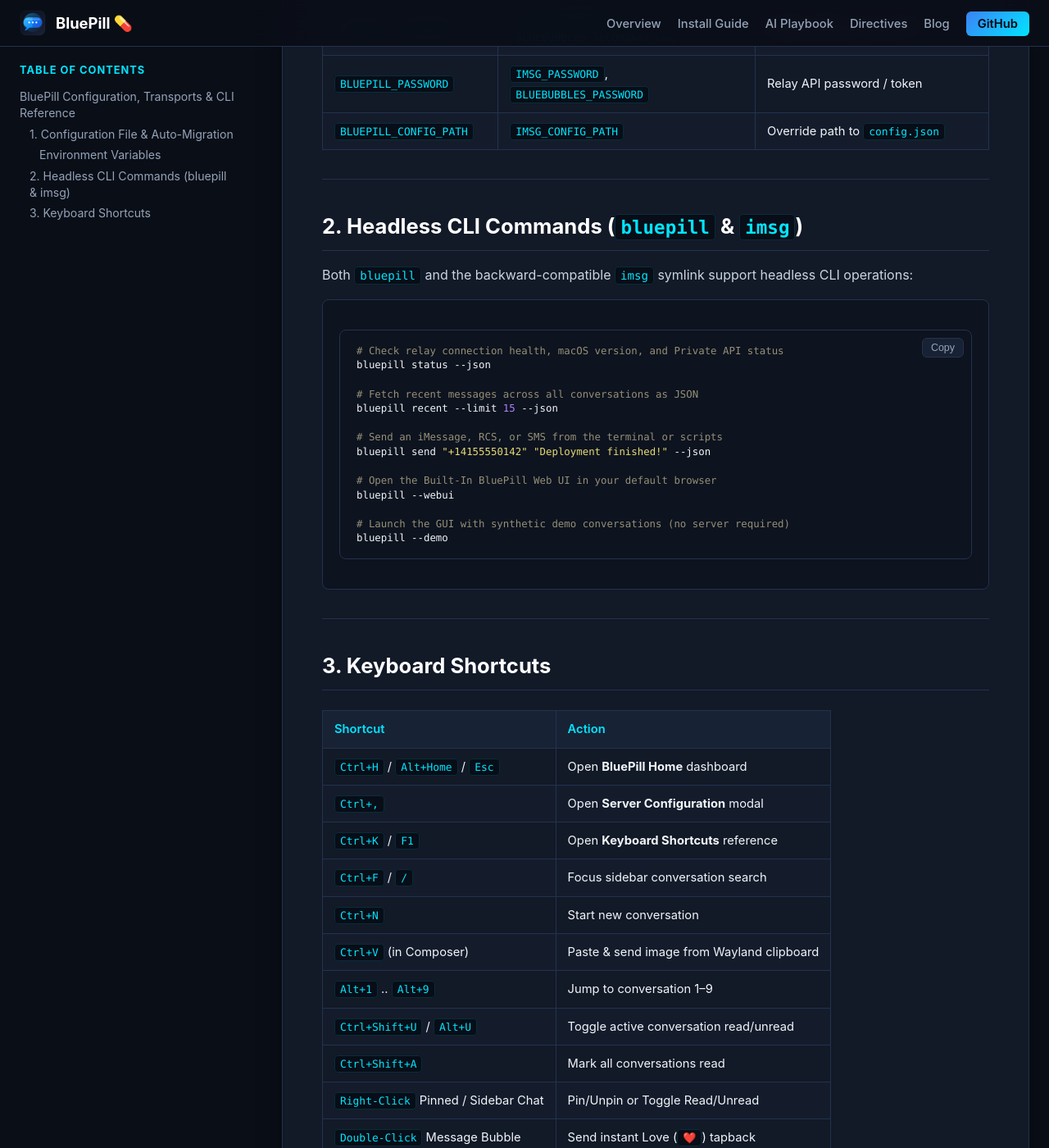
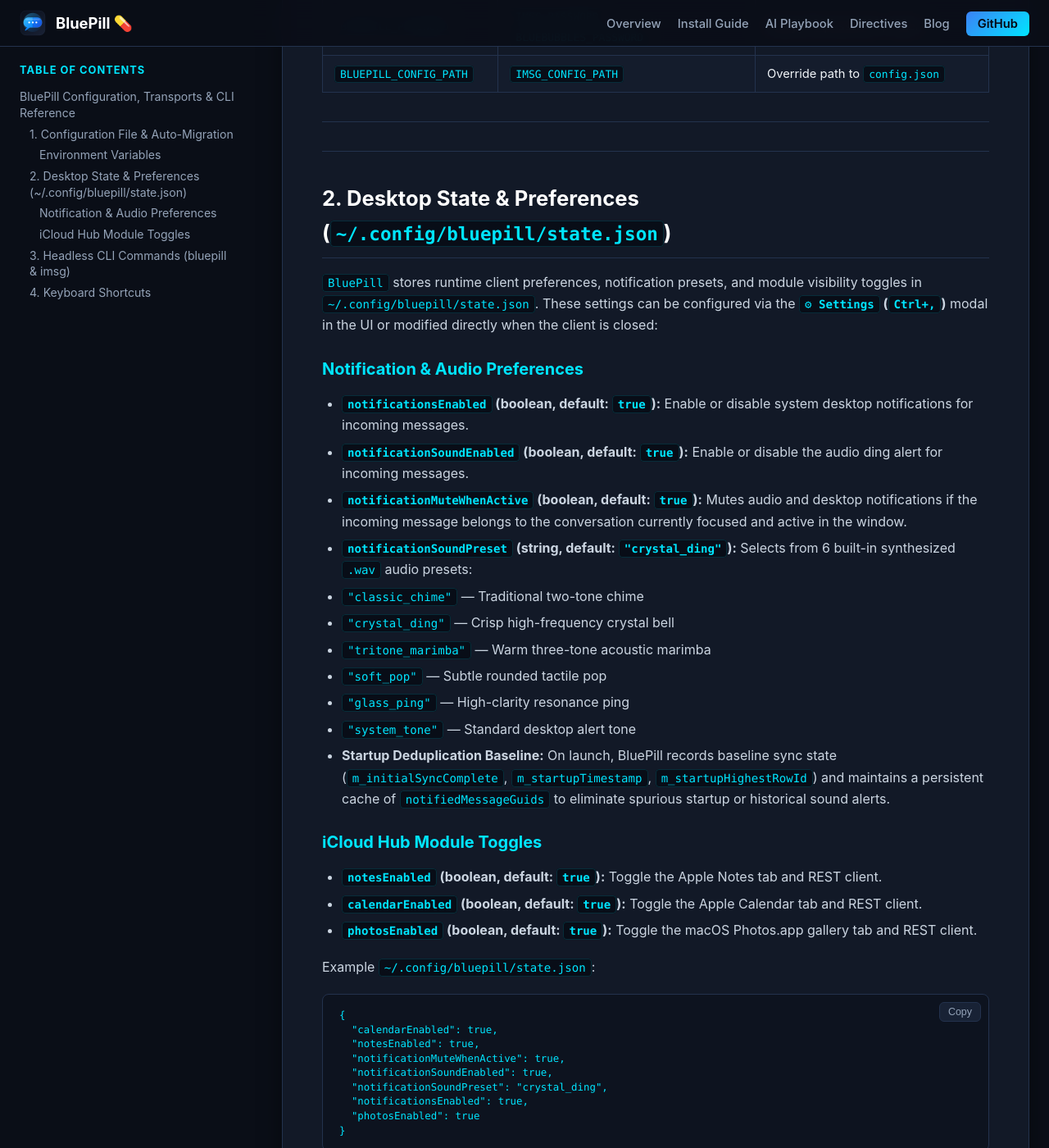
Before and after one commit to nertwork/bluepill, a Jekyll site: the page CONFIGURATION_AND_CLI.html, which Jekyll copies as it is, in a window 1280 px wide and 1400 px high, scrolled down 1171 px. Shown: the whole window at 82% size. Built offline with Jekyll 4.4.1, drawn with Linux system fonts in a browser that asks for light colours; some of the changed text lies outside the part shown.

```diff
--- a/CONFIGURATION_AND_CLI.html
+++ b/CONFIGURATION_AND_CLI.html
@@ -435,12 +435,18 @@ span.linenos.special { color: #000000; background-color: #ffffc0; padding-left:
 <li><a href="#environment-variables">Environment Variables</a></li>
 </ul>
 </li>
-<li><a href="#2-headless-cli-commands-bluepill-imsg">2. Headless CLI Commands (bluepill &amp; imsg)</a></li>
-<li><a href="#3-keyboard-shortcuts">3. Keyboard Shortcuts</a></li>
+<li><a href="#2-desktop-state-preferences-configbluepillstatejson">2. Desktop State &amp; Preferences (~/.config/bluepill/state.json)</a><ul>
+<li><a href="#notification-audio-preferences">Notification &amp; Audio Preferences</a></li>
+<li><a href="#icloud-hub-module-toggles">iCloud Hub Module Toggles</a></li>
+</ul>
+</li>
+<li><a href="#3-headless-cli-commands-bluepill-imsg">3. Headless CLI Commands (bluepill &amp; imsg)</a></li>
+<li><a href="#4-keyboard-shortcuts">4. Keyboard Shortcuts</a></li>
 </ul>
 </li>
 </ul>
 </div>
+
 
             </div>
         </aside>
@@ -460,20 +466,19 @@ span.linenos.special { color: #000000; background-color: #ffffc0; padding-left:
 <h2 id="1-configuration-file-auto-migration">1. Configuration File &amp; Auto-Migration</h2>
 <p><code>BluePill</code> stores its server configuration in <code>~/.config/bluepill/config.json</code> with strict <code>0600</code> (<code>-rw-------</code>) owner-only permissions.
 - <strong>Automatic Migration from <code>imsg</code>:</strong> If <code>~/.config/bluepill/config.json</code> does not exist on first launch and <code>~/.config/imsg/config.json</code> is present, <code>BluePill</code> automatically migrates your configuration and credentials seamlessly.
-- <strong>GUI Server Setup (<code>Ctrl+,</code>):</strong> Press <code>Ctrl+,</code> or click <strong><code>⚙ Server</code></strong> in the top bar at any time to configure:
+- <strong>GUI Settings &amp; Server Setup (<code>Ctrl+,</code>):</strong> Press <code>Ctrl+,</code> or click <strong><code>⚙ Settings</code></strong> in the top bar at any time to configure:
   - <strong>Primary Server URL:</strong> <code>https://bluepill.example.com</code> (BluePill Relay or BlueBubbles Server) or <code>ssh://user@mac-host</code> (Direct SSH mode)
   - <strong>Failover Server URL (Optional):</strong> <code>https://backup-relay.example.com</code>
   - <strong>API Password / Key:</strong> Your relay password/token</p>
 <p>Example <code>~/.config/bluepill/config.json</code>:</p>
-<div class="codehilite"><pre><span></span><code><span class="p">{</span>
-<span class="w">  </span><span class="nt">"authMethod"</span><span class="p">:</span><span class="w"> </span><span class="s2">"tls-apikey"</span><span class="p">,</span>
-<span class="w">  </span><span class="nt">"password"</span><span class="p">:</span><span class="w"> </span><span class="s2">"your-api-password"</span><span class="p">,</span>
-<span class="w">  </span><span class="nt">"secondaryServerUrl"</span><span class="p">:</span><span class="w"> </span><span class="s2">"https://backup-relay.example.com"</span><span class="p">,</span>
-<span class="w">  </span><span class="nt">"serverUrl"</span><span class="p">:</span><span class="w"> </span><span class="s2">"https://bluepill.example.com"</span><span class="p">,</span>
-<span class="w">  </span><span class="nt">"tlsVerified"</span><span class="p">:</span><span class="w"> </span><span class="kc">true</span>
-<span class="p">}</span>
-</code></pre></div>
-
+<pre><code class="language-json">{
+  &quot;authMethod&quot;: &quot;tls-apikey&quot;,
+  &quot;password&quot;: &quot;your-api-password&quot;,
+  &quot;secondaryServerUrl&quot;: &quot;https://backup-relay.example.com&quot;,
+  &quot;serverUrl&quot;: &quot;https://bluepill.example.com&quot;,
+  &quot;tlsVerified&quot;: true
+}
+</code></pre>
 <h3 id="environment-variables">Environment Variables</h3>
 <table>
 <thead>
@@ -507,26 +512,59 @@ span.linenos.special { color: #000000; background-color: #ffffc0; padding-left:
 </tbody>
 </table>
 <hr />
-<h2 id="2-headless-cli-commands-bluepill-imsg">2. Headless CLI Commands (<code>bluepill</code> &amp; <code>imsg</code>)</h2>
+<hr />
+<h2 id="2-desktop-state-preferences-configbluepillstatejson">2. Desktop State &amp; Preferences (<code>~/.config/bluepill/state.json</code>)</h2>
+<p><code>BluePill</code> stores runtime client preferences, notification presets, and module visibility toggles in <code>~/.config/bluepill/state.json</code>. These settings can be configured via the <strong><code>⚙ Settings</code> (<code>Ctrl+,</code>)</strong> modal in the UI or modified directly when the client is closed:</p>
+<h3 id="notification-audio-preferences">Notification &amp; Audio Preferences</h3>
+<ul>
+<li><strong><code>notificationsEnabled</code> (boolean, default: <code>true</code>):</strong> Enable or disable system desktop notifications for incoming messages.</li>
+<li><strong><code>notificationSoundEnabled</code> (boolean, default: <code>true</code>):</strong> Enable or disable the audio ding alert for incoming messages.</li>
+<li><strong><code>notificationMuteWhenActive</code> (boolean, default: <code>true</code>):</strong> Mutes audio and desktop notifications if the incoming message belongs to the conversation currently focused and active in the window.</li>
+<li><strong><code>notificationSoundPreset</code> (string, default: <code>"crystal_ding"</code>):</strong> Selects from 6 built-in synthesized <code>.wav</code> audio presets:</li>
+<li><code>"classic_chime"</code> — Traditional two-tone chime</li>
+<li><code>"crystal_ding"</code> — Crisp high-frequency crystal bell</li>
+<li><code>"tritone_marimba"</code> — Warm three-tone acoustic marimba</li>
+<li><code>"soft_pop"</code> — Subtle rounded tactile pop</li>
+<li><code>"glass_ping"</code> — High-clarity resonance ping</li>
+<li><code>"system_tone"</code> — Standard desktop alert tone</li>
+<li><strong>Startup Deduplication Baseline:</strong> On launch, BluePill records baseline sync state (<code>m_initialSyncComplete</code>, <code>m_startupTimestamp</code>, <code>m_startupHighestRowId</code>) and maintains a persistent cache of <code>notifiedMessageGuids</code> to eliminate spurious startup or historical sound alerts.</li>
+</ul>
+<h3 id="icloud-hub-module-toggles">iCloud Hub Module Toggles</h3>
+<ul>
+<li><strong><code>notesEnabled</code> (boolean, default: <code>true</code>):</strong> Toggle the Apple Notes tab and REST client.</li>
+<li><strong><code>calendarEnabled</code> (boolean, default: <code>true</code>):</strong> Toggle the Apple Calendar tab and REST client.</li>
+<li><strong><code>photosEnabled</code> (boolean, default: <code>true</code>):</strong> Toggle the macOS Photos.app gallery tab and REST client.</li>
+</ul>
+<p>Example <code>~/.config/bluepill/state.json</code>:</p>
+<pre><code class="language-json">{
+  &quot;calendarEnabled&quot;: true,
+  &quot;notesEnabled&quot;: true,
+  &quot;notificationMuteWhenActive&quot;: true,
+  &quot;notificationSoundEnabled&quot;: true,
+  &quot;notificationSoundPreset&quot;: &quot;crystal_ding&quot;,
+  &quot;notificationsEnabled&quot;: true,
+  &quot;photosEnabled&quot;: true
+}
+</code></pre>
+<h2 id="3-headless-cli-commands-bluepill-imsg">3. Headless CLI Commands (<code>bluepill</code> &amp; <code>imsg</code>)</h2>
 <p>Both <code>bluepill</code> and the backward-compatible <code>imsg</code> symlink support headless CLI operations:</p>
-<div class="codehilite"><pre><span></span><code><span class="c1"># Check relay connection health, macOS version, and Private API status</span>
-bluepill<span class="w"> </span>status<span class="w"> </span>--json
+<pre><code class="language-bash"># Check relay connection health, macOS version, and Private API status
+bluepill status --json
 
-<span class="c1"># Fetch recent messages across all conversations as JSON</span>
-bluepill<span class="w"> </span>recent<span class="w"> </span>--limit<span class="w"> </span><span class="m">15</span><span class="w"> </span>--json
+# Fetch recent messages across all conversations as JSON
+bluepill recent --limit 15 --json
 
-<span class="c1"># Send an iMessage, RCS, or SMS from the terminal or scripts</span>
-bluepill<span class="w"> </span>send<span class="w"> </span><span class="s2">"+14155550142"</span><span class="w"> </span><span class="s2">"Deployment finished!"</span><span class="w"> </span>--json
+# Send an iMessage, RCS, or SMS from the terminal or scripts
+bluepill send &quot;+14155550142&quot; &quot;Deployment finished!&quot; --json
 
-<span class="c1"># Open the Built-In BluePill Web UI in your default browser</span>
-bluepill<span class="w"> </span>--webui
+# Open the Built-In BluePill Web UI in your default browser
+bluepill --webui
 
-<span class="c1"># Launch the GUI with synthetic demo conversations (no server required)</span>
-bluepill<span class="w"> </span>--demo
-</code></pre></div>
-
+# Launch the GUI with synthetic demo conversations (no server required)
+bluepill --demo
+</code></pre>
 <hr />
-<h2 id="3-keyboard-shortcuts">3. Keyboard Shortcuts</h2>
+<h2 id="4-keyboard-shortcuts">4. Keyboard Shortcuts</h2>
 <table>
 <thead>
 <tr>
@@ -541,7 +579,7 @@ bluepill<span class="w"> </span>--demo
 </tr>
 <tr>
 <td style="text-align: left;"><code>Ctrl+,</code></td>
-<td style="text-align: left;">Open <strong>Server Configuration</strong> modal</td>
+<td style="text-align: left;">Open <strong>⚙ Settings</strong> modal</td>
 </tr>
 <tr>
 <td style="text-align: left;"><code>Ctrl+K</code> / <code>F1</code></td>
```
Also changed, not shown: CONFIGURATION_AND_CLI.md (+43 -4 lines), index.html (+22 -0 lines), 17 other files.
